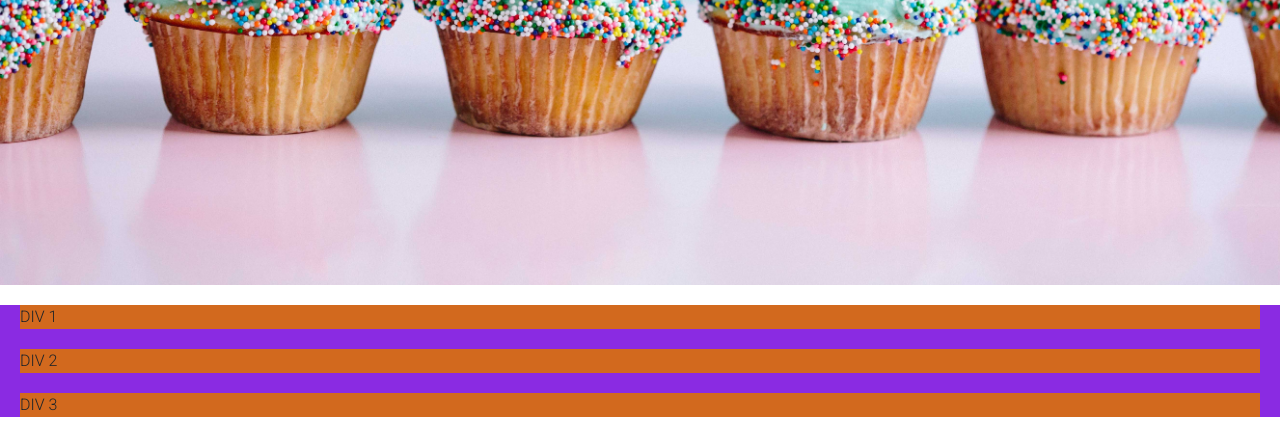
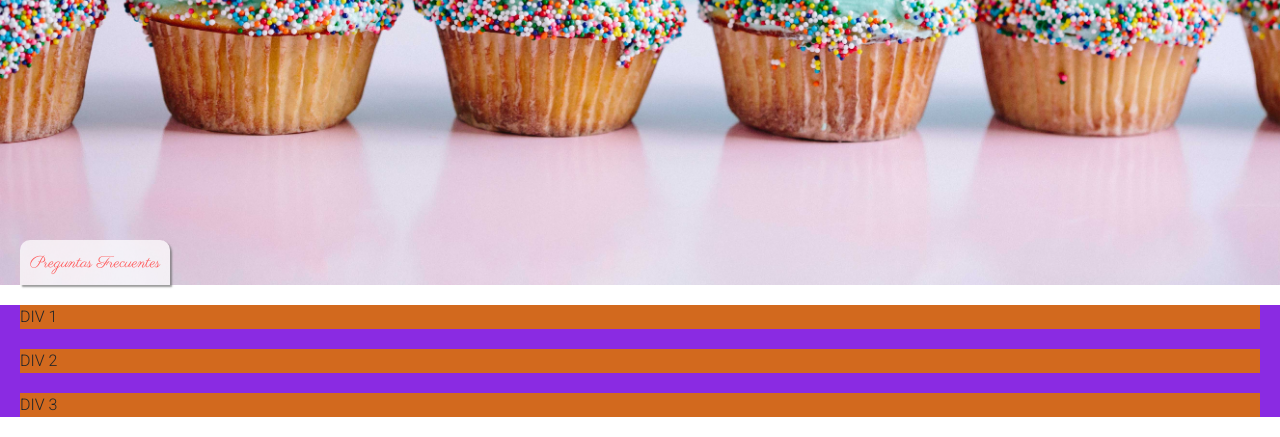
Before and after one commit to HelixInCode/Cake-Cake, a PHP site: page / in a window 1280 px wide. Shown: the part 515-952 px from the top of the page. Run offline with PHP 8.4, Linux system fonts and the light colour scheme; some libraries are stand-ins or nearby versions.

Commit message:
preguntas frecuentes agregado

```diff
--- a/css/style.css
+++ b/css/style.css
@@ -97,6 +97,30 @@ nav > .navbar-menu > .link-3{
 
 }
 
+.contenedor-preguntas{
+    position: fixed;
+    bottom: 0;
+    left: 0;
+    width: auto;
+    left: 20px;
+    padding: 10px;
+    background: rgba(255, 255, 255, 0.705);
+    border-top-left-radius: 10px;
+    border-top-right-radius: 10px;
+    box-shadow: 2px 2px 2px rgba(109, 109, 109, 0.7);
+}
+
+.contenedor-preguntas:hover{
+    height: 10%;
+    font-size: 20px;
+}
+
+.contenedor-preguntas > a{
+    color: #ff5757;
+    font-family: 'Parisienne', cursive;
+}
+
+/*==========footer==========*/
 footer{
     background: blueviolet;
 }
--- a/index.html
+++ b/index.html
@@ -48,8 +48,14 @@
         </nav>
 
         <section id="inicio" class="background-cover">
+            <div>
 
+            </div>
         </section>
+
+        <div class="contenedor-preguntas">
+          <a href="">Preguntas Frecuentes</a>
+        </div>
         <!-- Navbar Fin -->
     </header>
     <footer>
```
